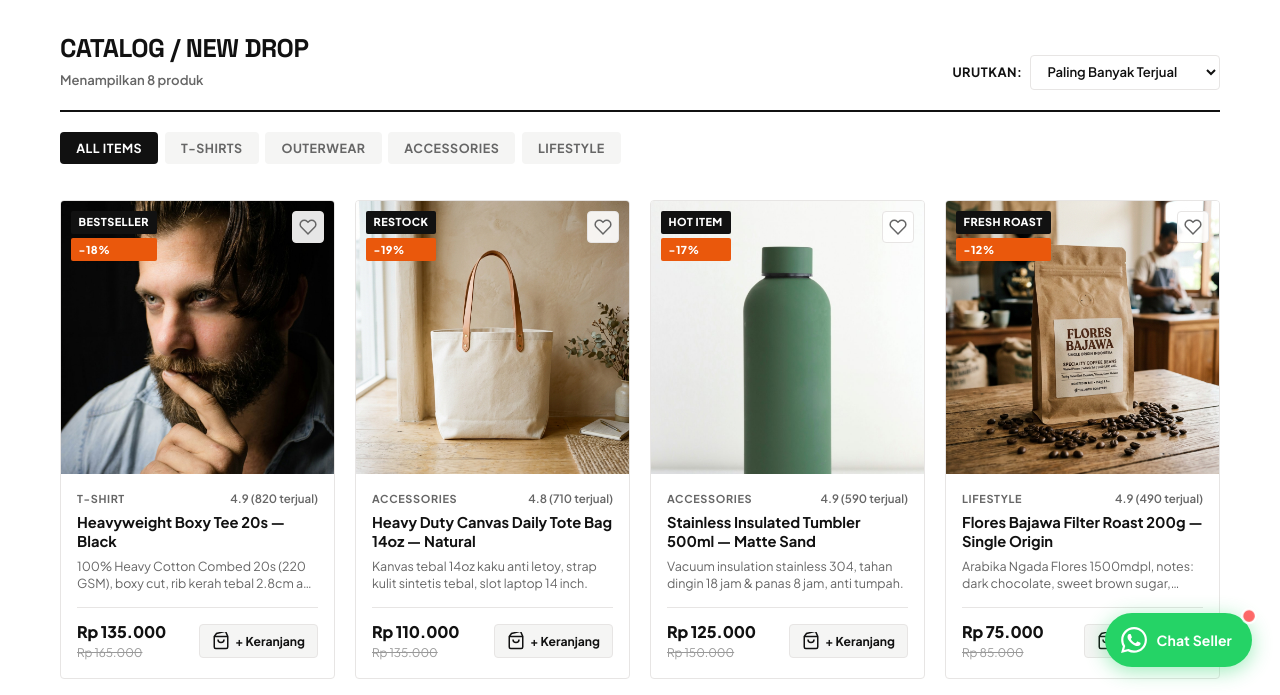
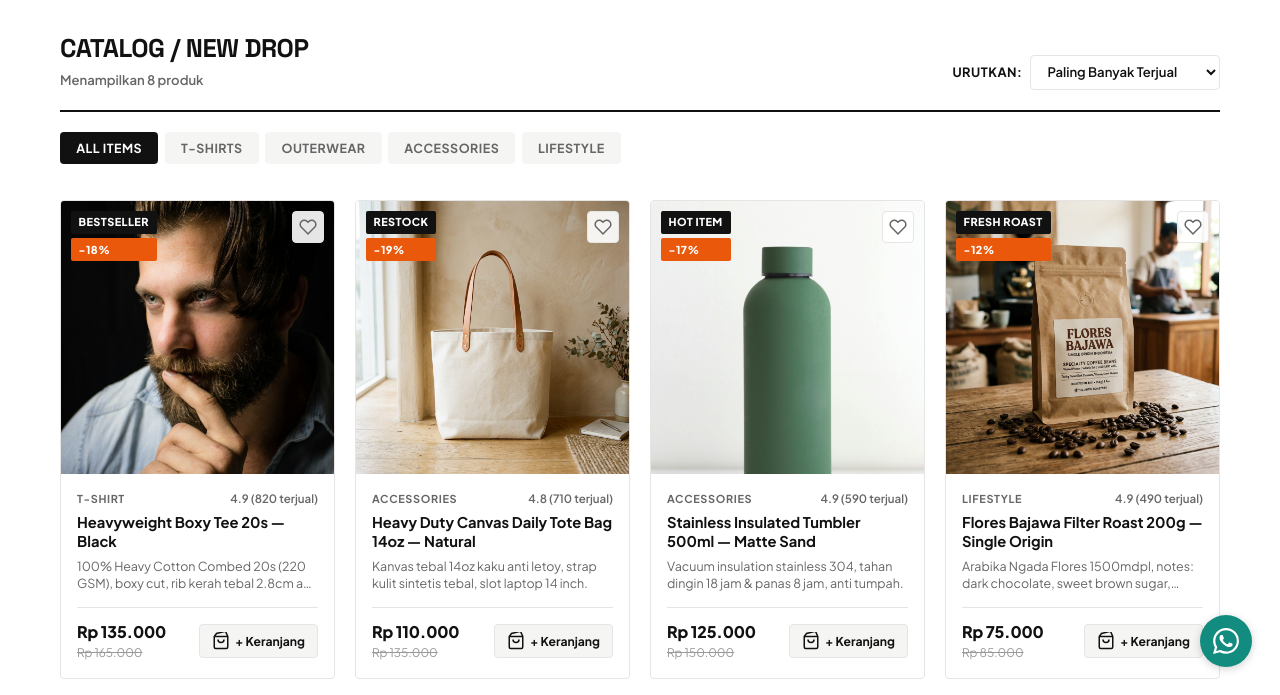
Before and after one commit to crownsakaaa/tessss, a website: page index.html in a window 1280 px wide. Shown: the part 105-800 px from the top of the page. Drawn offline with Linux system fonts and the light colour scheme.

Commit message:
Simplify WA float button - minimal circle, no label, no ping dot

```diff
--- a/css/style.css
+++ b/css/style.css
@@ -1619,49 +1619,51 @@ a {
   z-index: 999;
   display: flex;
   align-items: center;
-  gap: 10px;
-  background: #25D366;
+  justify-content: center;
+  width: 52px;
+  height: 52px;
+  background: #128C7E;
   color: #fff;
   text-decoration: none;
-  padding: 14px 20px 14px 16px;
-  border-radius: 50px;
+  border-radius: 50%;
+  box-shadow: 0 2px 8px rgba(0,0,0,0.18);
+  transition: background 0.18s ease, box-shadow 0.18s ease, transform 0.18s ease;
+}
+
+.float-wa-btn::after {
+  content: 'Chat seller';
+  position: absolute;
+  right: 60px;
+  background: #1a1a1a;
+  color: #fff;
   font-family: var(--font-main);
-  font-size: 0.875rem;
-  font-weight: 700;
-  letter-spacing: 0.01em;
-  box-shadow: 0 4px 20px rgba(37, 211, 102, 0.45);
-  transition: transform 0.2s ease, box-shadow 0.2s ease;
+  font-size: 0.78rem;
+  font-weight: 500;
+  padding: 5px 10px;
+  border-radius: 4px;
+  white-space: nowrap;
+  opacity: 0;
+  pointer-events: none;
+  transition: opacity 0.15s ease;
+}
+
+.float-wa-btn:hover::after {
+  opacity: 1;
 }
 
 .float-wa-btn:hover {
-  transform: translateY(-3px);
-  box-shadow: 0 8px 28px rgba(37, 211, 102, 0.55);
+  background: #075E54;
+  box-shadow: 0 4px 16px rgba(0,0,0,0.22);
+  transform: translateY(-2px);
 }
 
 .float-wa-btn:active {
-  transform: translateY(0);
-}
-
-.float-wa-label {
-  white-space: nowrap;
-}
-
-/* Pulsing ping dot */
+  transform: scale(0.96);
+}
+
+.float-wa-label,
 .float-wa-ping {
-  position: absolute;
-  top: -4px;
-  right: -4px;
-  width: 14px;
-  height: 14px;
-  background: #ff4b4b;
-  border-radius: 50%;
-  border: 2px solid #fff;
-  animation: wa-ping 1.8s ease-in-out infinite;
-}
-
-@keyframes wa-ping {
-  0%, 100% { transform: scale(1); opacity: 1; }
-  50% { transform: scale(1.4); opacity: 0.6; }
+  display: none;
 }
 
 /* --- WA Contact Section --- */
@@ -1845,15 +1847,11 @@ a {
   .float-wa-btn {
     bottom: 20px;
     right: 16px;
-    padding: 12px 16px 12px 14px;
+    width: 48px;
+    height: 48px;
   }
 
-  .float-wa-label {
+  .float-wa-btn::after {
     display: none;
   }
-
-  .float-wa-btn {
-    border-radius: 50%;
-    padding: 16px;
-  }
-}
+}
```
